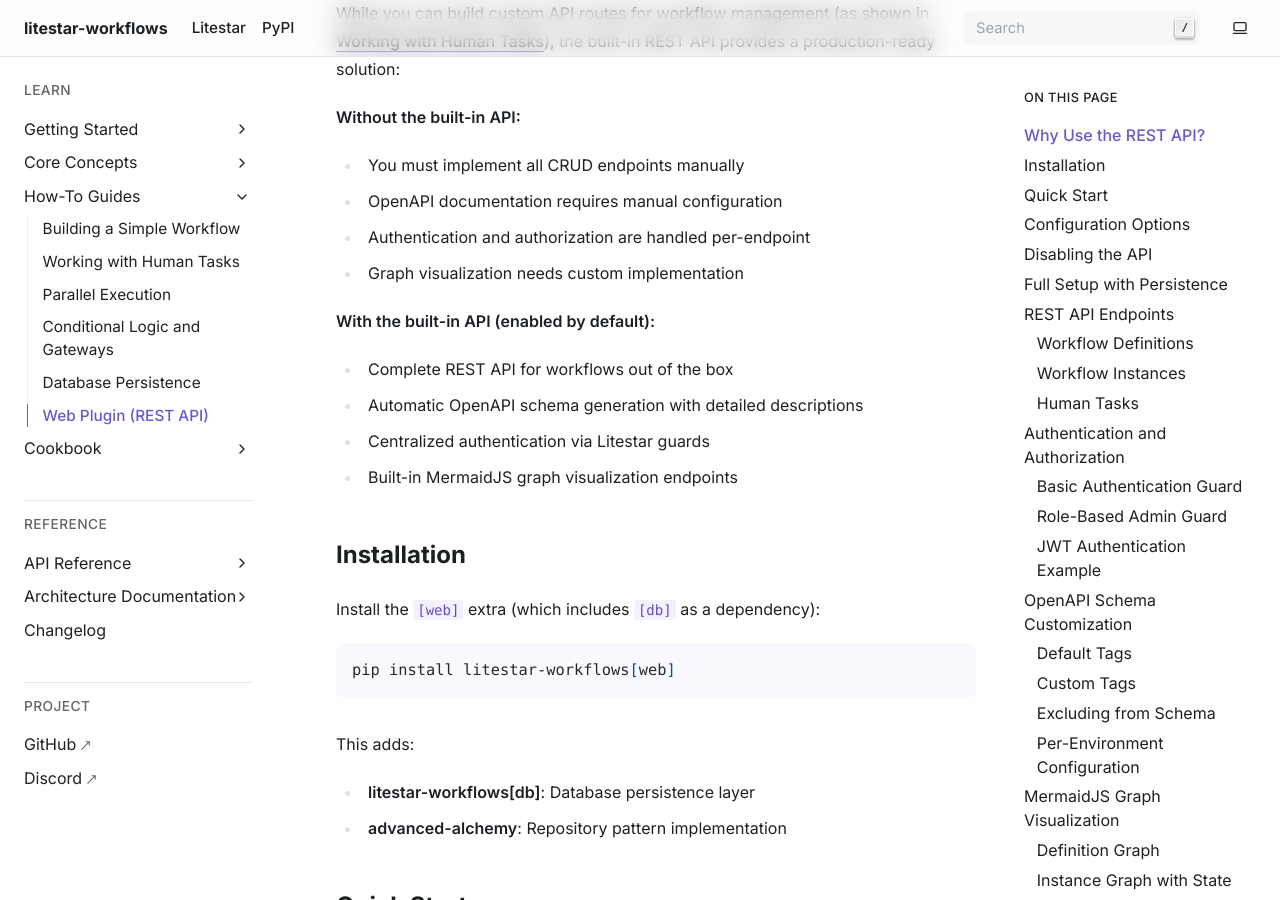
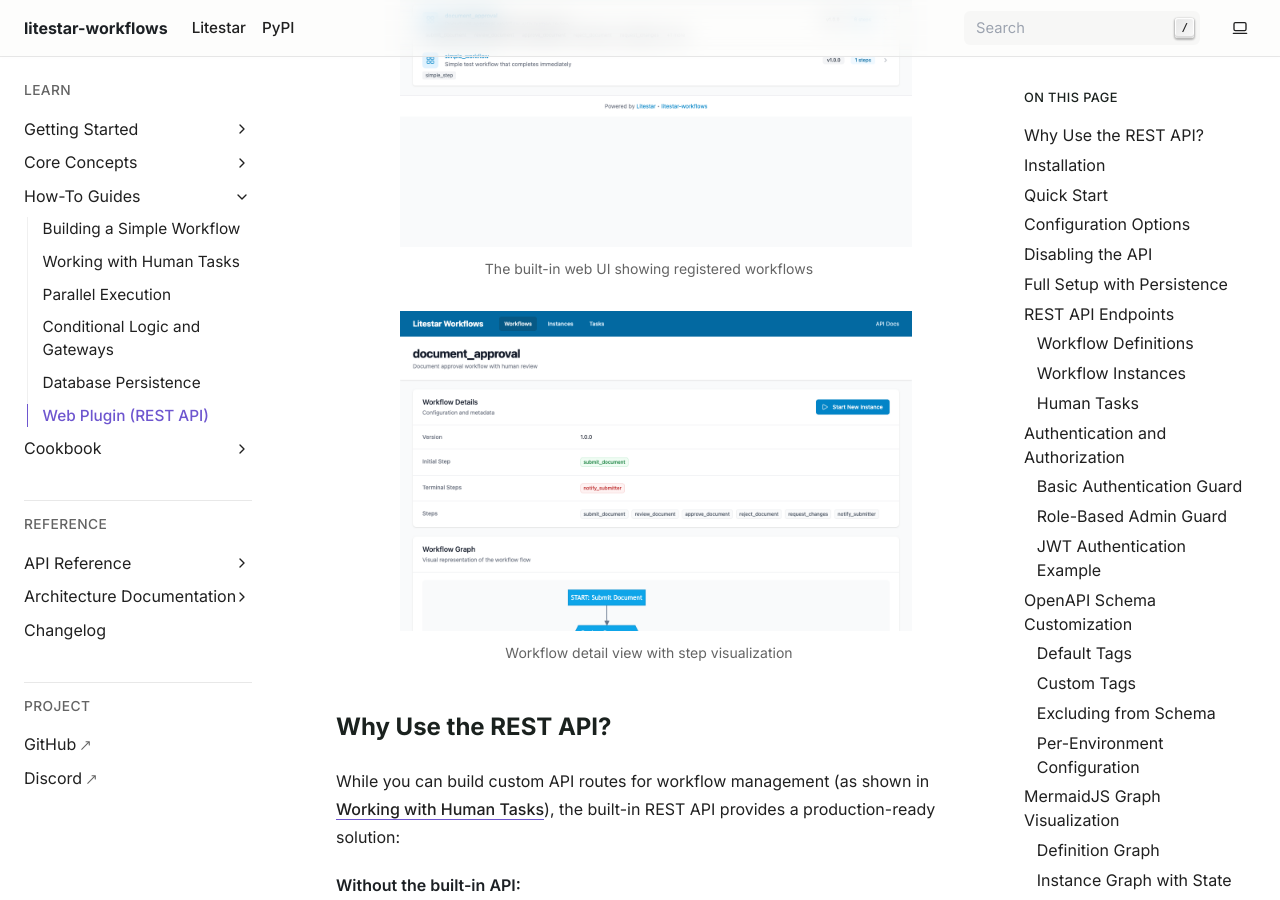
Before and after one commit to JacobCoffee/litestar-workflows, a Sphinx documentation site: the page built from docs/guides/web-plugin.rst, in a window 1280 px wide and 900 px high, scrolled down 377 px. Built offline with Sphinx 7.4.7, drawn with Linux system fonts in a browser that asks for light colours.

Commit message:
docs: add UI screenshots to README and web-plugin guide
- Add 4 UI screenshots to README with 2x2 grid layout
- Add workflow-list and workflow-detail screenshots to web-plugin.rst
- Bump version to 0.3.1

🤖 Generated with [Claude Code](https://claude.com/claude-code)

Co-Authored-By: Claude <noreply@anthropic.com>

```diff
--- a/docs/guides/web-plugin.rst
+++ b/docs/guides/web-plugin.rst
@@ -5,6 +5,20 @@ This guide covers integrating the ``[web]`` extra to add a complete REST API
 for workflow management. The REST API is built into the main ``WorkflowPlugin``
 and enabled by default, automatically registering routes for workflow definitions,
 instances, and human tasks with full OpenAPI support.
+
+.. figure:: /_static/screenshots/workflow-list.png
+   :alt: Workflow List UI
+   :align: center
+   :width: 80%
+
+   The built-in web UI showing registered workflows
+
+.. figure:: /_static/screenshots/workflow-detail.png
+   :alt: Workflow Detail UI
+   :align: center
+   :width: 80%
+
+   Workflow detail view with step visualization
 
 
 Why Use the REST API?
--- a/pyproject.toml
+++ b/pyproject.toml
@@ -71,7 +71,7 @@ license = {text = "MIT"}
 name = "litestar-workflows"
 readme = "README.md"
 requires-python = ">=3.10"
-version = "0.2.0"
+version = "0.3.1"
 
 [project.optional-dependencies]
 db = [
```
Also changed, not shown: README.md (+11 -0 lines).
